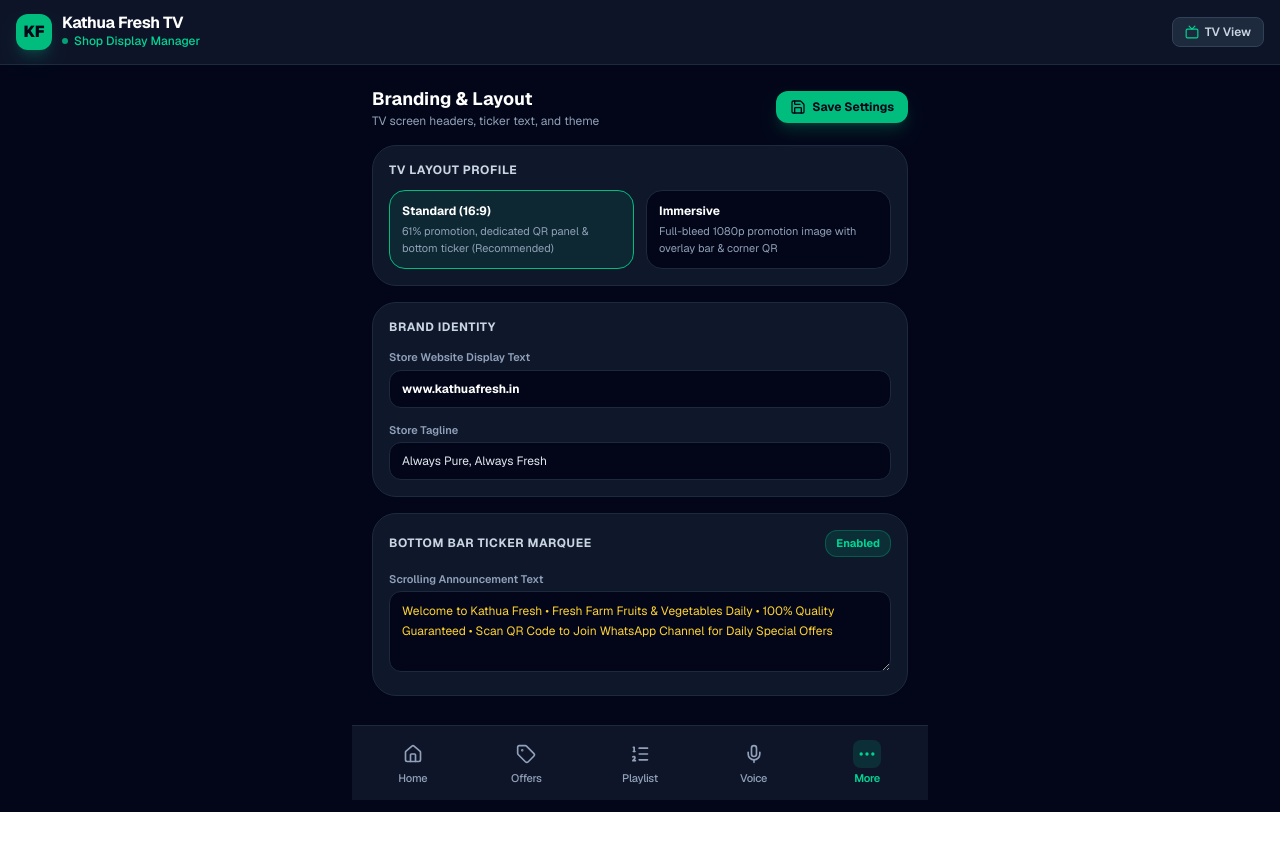
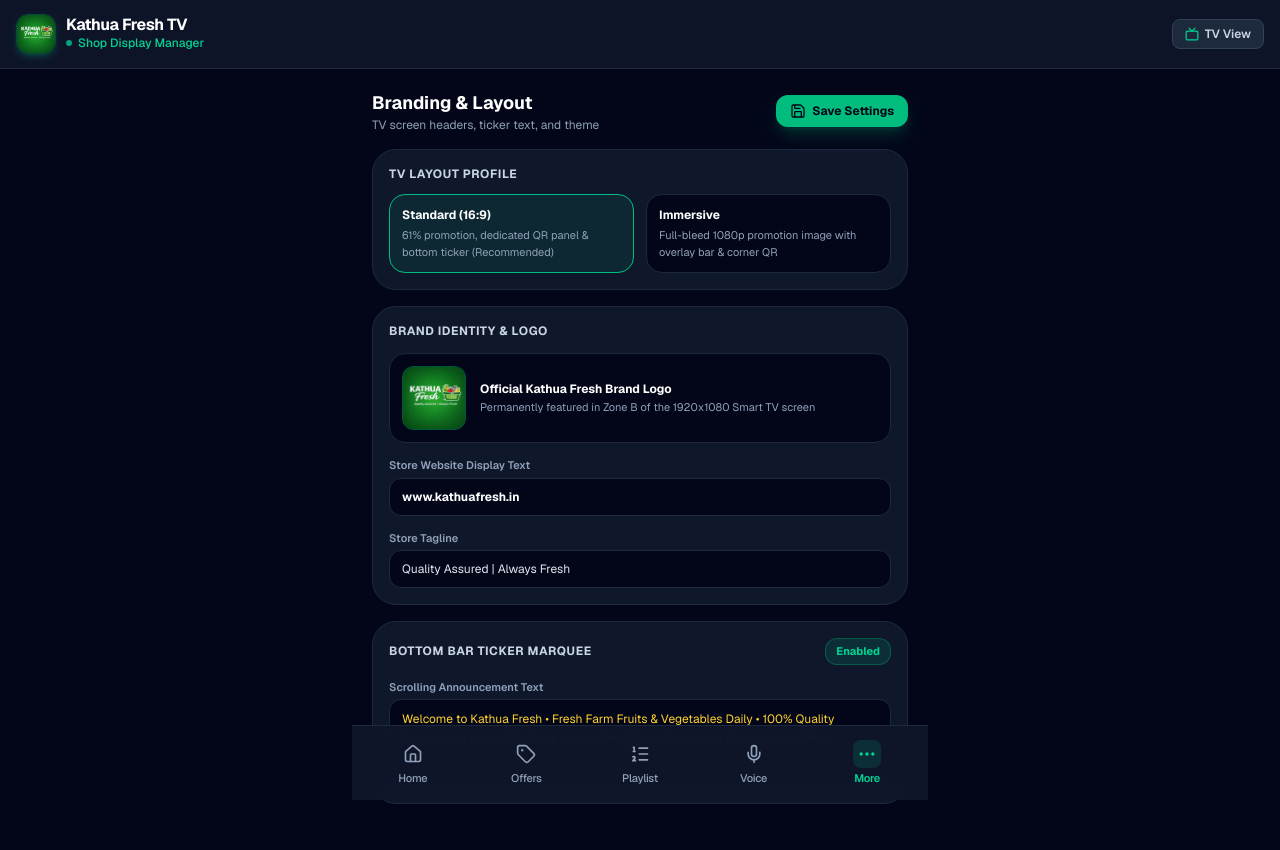
Before and after one commit to rambokathua-blip/tv-app, a Next.js app: page /admin/signage/more/settings in a window 1280 px wide. Shown: the top 850 px of the page. Before the commit the page ends 812 px from the top, so only its background shows below. Built offline with nearby package versions, Linux system fonts and the light colour scheme.

Commit message:
feat: integrate official Kathua Fresh logo and tagline across TV player and admin PWA

```diff
--- a/src/app/admin/signage/layout.tsx
+++ b/src/app/admin/signage/layout.tsx
@@ -38,9 +38,12 @@
       {/* Top Header */}
       <header className="sticky top-0 z-40 bg-slate-900/90 backdrop-blur-md border-b border-slate-800 px-4 py-3.5 flex items-center justify-between">
         <div className="flex items-center gap-2.5">
-          <div className="w-9 h-9 rounded-xl bg-emerald-500 flex items-center justify-center font-black text-slate-950 text-base shadow-lg shadow-emerald-500/20">
-            KF
-          </div>
+          {/* eslint-disable-next-line @next/next/no-img-element */}
+          <img
+            src="/kathua-fresh-logo.jpg"
+            alt="Kathua Fresh Logo"
+            className="w-10 h-10 rounded-xl object-cover shadow-md shadow-emerald-500/20 border border-emerald-500/30"
+          />
           <div>
             <h1 className="text-base font-bold tracking-tight text-white leading-none">
               Kathua Fresh TV
--- a/src/app/admin/signage/more/settings/page.tsx
+++ b/src/app/admin/signage/more/settings/page.tsx
@@ -12,7 +12,7 @@
 
 export default function BrandingSettingsPage() {
   const [websiteText, setWebsiteText] = useState("www.kathuafresh.in");
-  const [tagline, setTagline] = useState("Always Pure, Always Fresh");
+  const [tagline, setTagline] = useState("Quality Assured | Always Fresh");
   const [tickerText, setTickerText] = useState(
     "Welcome to Kathua Fresh • Fresh Farm Fruits & Vegetables Daily • 100% Quality Guaranteed • Scan QR Code to Join WhatsApp Channel for Daily Special Offers"
   );
@@ -119,7 +119,24 @@
         {/* Website & Tagline */}
         <div className="p-4 rounded-3xl bg-slate-900 border border-slate-800 space-y-3.5">
           <div className="text-xs font-bold text-slate-300 uppercase tracking-wider">
-            Brand Identity
+            Brand Identity & Logo
+          </div>
+
+          <div className="p-3 bg-slate-950 border border-slate-800 rounded-2xl flex items-center gap-3.5">
+            {/* eslint-disable-next-line @next/next/no-img-element */}
+            <img
+              src="/kathua-fresh-logo.jpg"
+              alt="Official Logo"
+              className="w-16 h-16 rounded-xl object-contain bg-emerald-950 border border-emerald-500/30 shrink-0"
+            />
+            <div>
+              <div className="text-xs font-bold text-white">
+                Official Kathua Fresh Brand Logo
+              </div>
+              <p className="text-[11px] text-slate-400 mt-0.5">
+                Permanently featured in Zone B of the 1920x1080 Smart TV screen
+              </p>
+            </div>
           </div>
 
           <div>
--- a/src/app/page.tsx
+++ b/src/app/page.tsx
@@ -15,9 +15,12 @@
       {/* Hero Header */}
       <header className="px-6 py-6 border-b border-slate-800/80 flex items-center justify-between max-w-5xl mx-auto w-full">
         <div className="flex items-center gap-3">
-          <div className="w-10 h-10 rounded-2xl bg-emerald-500 flex items-center justify-center font-black text-slate-950 text-lg shadow-lg shadow-emerald-500/20">
-            KF
-          </div>
+          {/* eslint-disable-next-line @next/next/no-img-element */}
+          <img
+            src="/kathua-fresh-logo.jpg"
+            alt="Kathua Fresh Logo"
+            className="w-12 h-12 rounded-2xl object-cover shadow-lg shadow-emerald-500/25 border border-emerald-500/30"
+          />
           <div>
             <div className="text-base font-extrabold tracking-tight text-white leading-none">
               Kathua Fresh
--- a/src/app/tv/page.tsx
+++ b/src/app/tv/page.tsx
@@ -9,10 +9,11 @@
   version: 1,
   generated_at: "2026-10-30T00:00:00.000Z",
   branding: {
+    logo_url: "/kathua-fresh-logo.jpg",
     website_text: "www.kathuafresh.in",
-    tagline: "Always Pure, Always Fresh",
+    tagline: "Quality Assured | Always Fresh",
     ticker_text:
-      "Welcome to Kathua Fresh • Fresh Farm Fruits & Vegetables Daily • 100% Quality Guaranteed • Scan QR Code to Join WhatsApp Channel for Daily Special Offers",
+      "Welcome to Kathua Fresh • Quality Assured | Always Fresh • Farm Fresh Fruits & Vegetables Daily • 100% Guaranteed • Scan WhatsApp QR for Daily Mandi Rates",
     ticker_enabled: true,
     layout_profile: "standard",
   },
@@ -382,24 +383,21 @@
           textAlign: "center",
         }}
       >
-        <div style={{ position: "absolute", top: 40, left: 60, display: "flex", alignItems: "center", gap: 16 }}>
-          <div
+        <div style={{ position: "absolute", top: 40, left: 60, display: "flex", alignItems: "center", gap: 18 }}>
+          {/* eslint-disable-next-line @next/next/no-img-element */}
+          <img
+            src="/kathua-fresh-logo.jpg"
+            alt="Kathua Fresh Logo"
             style={{
-              width: 50,
-              height: 50,
-              borderRadius: "50%",
-              backgroundColor: "#22c55e",
-              display: "flex",
-              alignItems: "center",
-              justifyContent: "center",
-              fontWeight: 800,
-              fontSize: 24,
-              color: "#064e3b",
+              width: 60,
+              height: 60,
+              borderRadius: 16,
+              objectFit: "cover",
+              boxShadow: "0 6px 16px rgba(0,0,0,0.4)",
+              border: "1px solid rgba(255,255,255,0.2)",
             }}
-          >
-            KF
-          </div>
-          <span style={{ fontSize: 28, fontWeight: 700, letterSpacing: "0.05em" }}>
+          />
+          <span style={{ fontSize: 28, fontWeight: 800, letterSpacing: "0.05em" }}>
             KATHUA FRESH TV
           </span>
         </div>
@@ -644,34 +642,24 @@
           display: "flex",
           alignItems: "center",
           justifyContent: "center",
-          gap: 16,
-          padding: "0 24px",
+          padding: "10px 16px",
           borderBottom: "2px solid rgba(255, 255, 255, 0.1)",
           boxShadow: "-10px 0 25px rgba(0,0,0,0.4)",
+          overflow: "hidden",
         }}
       >
-        <div
+        {/* eslint-disable-next-line @next/next/no-img-element */}
+        <img
+          src={manifest.branding?.logo_url || "/kathua-fresh-logo.jpg"}
+          alt="Kathua Fresh Logo"
           style={{
-            width: 72,
-            height: 72,
-            borderRadius: 20,
-            backgroundColor: "#22c55e",
-            display: "flex",
-            alignItems: "center",
-            justifyContent: "center",
-            boxShadow: "0 8px 16px rgba(0,0,0,0.3)",
+            maxHeight: 130,
+            maxWidth: 390,
+            borderRadius: 14,
+            objectFit: "contain",
+            boxShadow: "0 8px 24px rgba(0,0,0,0.4)",
           }}
-        >
-          <span style={{ fontSize: 36, fontWeight: 900, color: "#064e3b" }}>KF</span>
-        </div>
-        <div>
-          <div style={{ fontSize: 32, fontWeight: 900, letterSpacing: "0.04em", color: "#ffffff", lineHeight: 1.1 }}>
-            KATHUA FRESH
-          </div>
-          <div style={{ fontSize: 16, color: "#86efac", fontWeight: 600, letterSpacing: "0.08em", textTransform: "uppercase" }}>
-            {manifest.branding?.tagline || "Farm Fresh Daily"}
-          </div>
-        </div>
+        />
       </div>
 
       {/* ============================================================ */}
```
Also changed, not shown: public/kathua-fresh-logo.jpg (added).
